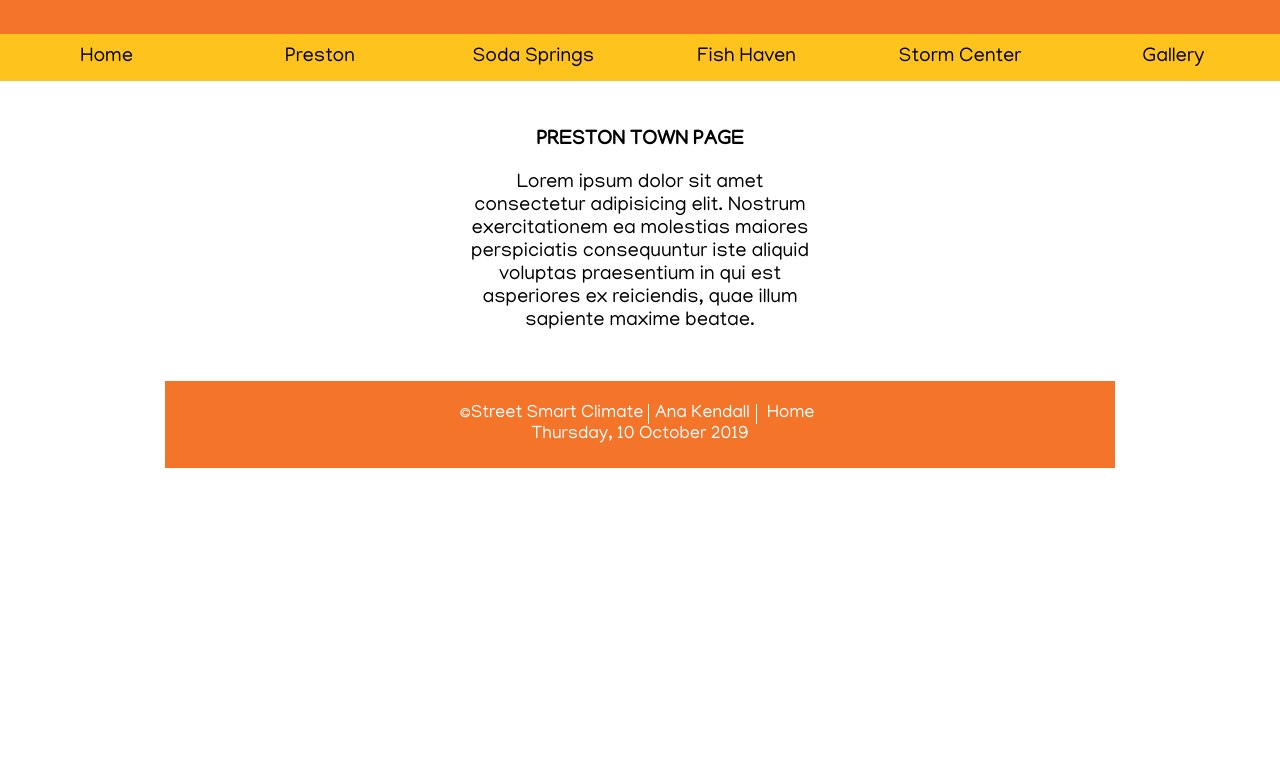
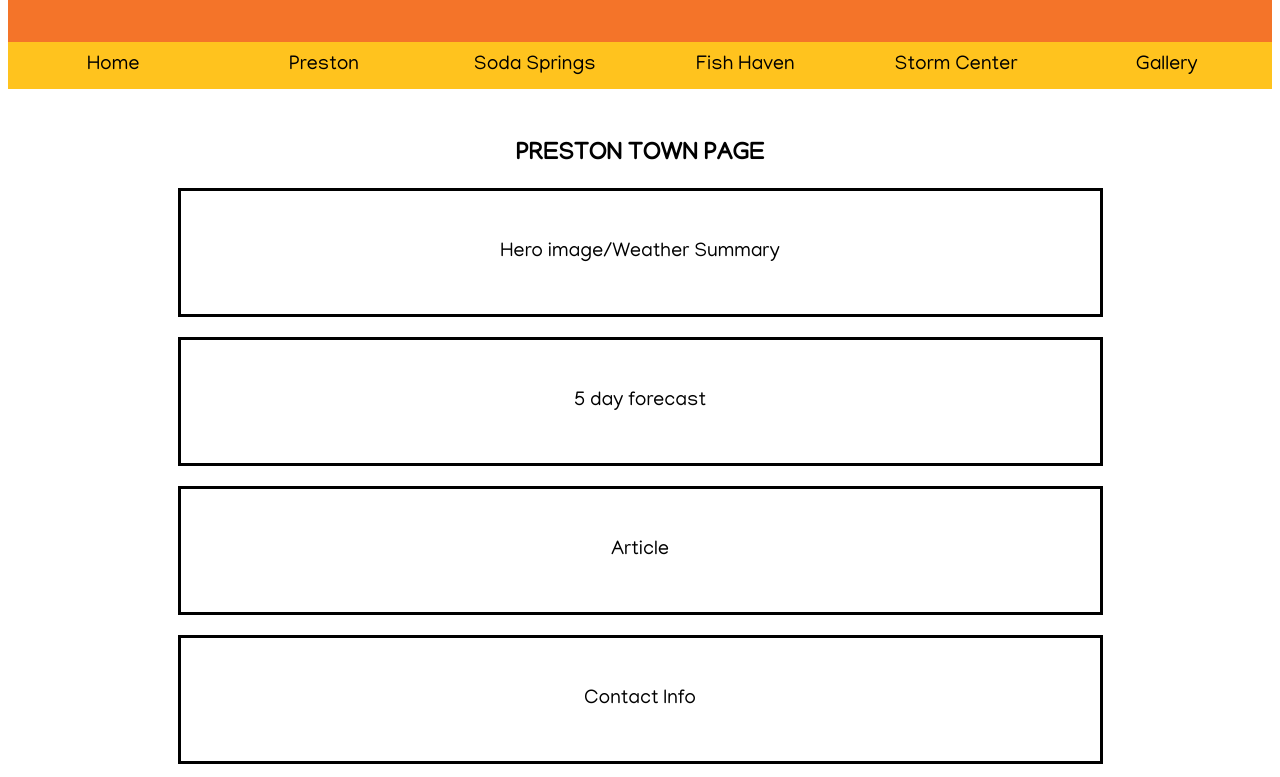
Before and after one commit to jumpingjellyfish/jumpingjellyfish.github.io, a plain HTML site: page Lesson4/preston-4.html in a window 1280 px wide. Shown: the part 182-959 px from the top of the page. Before the commit the page ends 800 px from the top, so only its background shows below. Drawn offline with Linux system fonts and the light colour scheme; files that its build step writes are made by us from their sources.

Commit message:
final changes

```diff
--- a/Lesson4/css/plarge.css
+++ b/Lesson4/css/plarge.css
@@ -3,12 +3,24 @@
     main{
         grid-template-columns: 1fr 1fr 1fr;
         width: 950px;
+
     }
 
     section{text-align: center;
     margin-left: auto;
     margin-right: auto;
-    width: 950px;
+    width: 925px;
+    }
+
+    .placeholder{
+        border: solid;
+        margin-left: auto;
+        margin-right: auto;
+        padding-top: 50px;
+        padding-bottom: 50px;
+        padding-left: 300px;
+        padding-right: 300px;
+        text-align: center;
     }
 
     footer{text-align: center;
--- a/Lesson4/css/prestonstyle.css
+++ b/Lesson4/css/prestonstyle.css
@@ -1,5 +1,6 @@
 body{
     font-family: 'Manjari', sans-serif;
+    padding: .5em;
 }
 
 h1{
@@ -8,6 +9,9 @@ h1{
     color: #ffffff;
     padding-left: 0px;
     margin: 0px;
+}
+section h2{
+    text-align: center;
 }
 
 header img{
@@ -33,11 +37,6 @@ div{
     font-size: 20px;
     padding-bottom: px;
     text-align: center;
-}
-
-h2{
-    font-family: 'Manjari', sans-serif;
-    font-size: 20px;
 }
 
 nav a:link{
@@ -105,7 +104,6 @@ nav li{font-size: 20px;
 
 main{
     font-family: 'Manjari', sans-serif;
-    display: grid;
     grid-template-columns: 1fr;
 }
 
@@ -115,10 +113,20 @@ main section {
     margin-right: auto;
     padding-top: 32px;
     padding-bottom: 28px;
-    width: 350px;
 }
 section p{font-size: 20px;}
 
+.placeholder{
+    display: block;
+    border: solid;
+    margin-left: auto;
+    margin-right: auto;
+    padding-top: 30px;
+    padding-bottom: 30px;
+    padding-left: 100px;
+    padding-right: 100px;
+    text-align: center;
+}
 
 footer{
     text-align: center;
--- a/Lesson4/preston-4.html
+++ b/Lesson4/preston-4.html
@@ -36,10 +36,13 @@
     <main>
         <section>
            <h2>PRESTON TOWN PAGE</h2>
-            <p>Lorem ipsum dolor sit amet consectetur adipisicing elit.
-                Nostrum exercitationem ea molestias maiores perspiciatis
-                consequuntur iste aliquid voluptas praesentium in qui est
-                asperiores ex reiciendis, quae illum sapiente maxime beatae.
+            <p class="placeholder">Hero image/Weather Summary
+            </p>
+            <p class="placeholder">5 day forecast
+            </p>
+            <p class="placeholder">Article
+            </p>
+            <p class="placeholder">Contact Info
             </p>
         </section>
 
```
